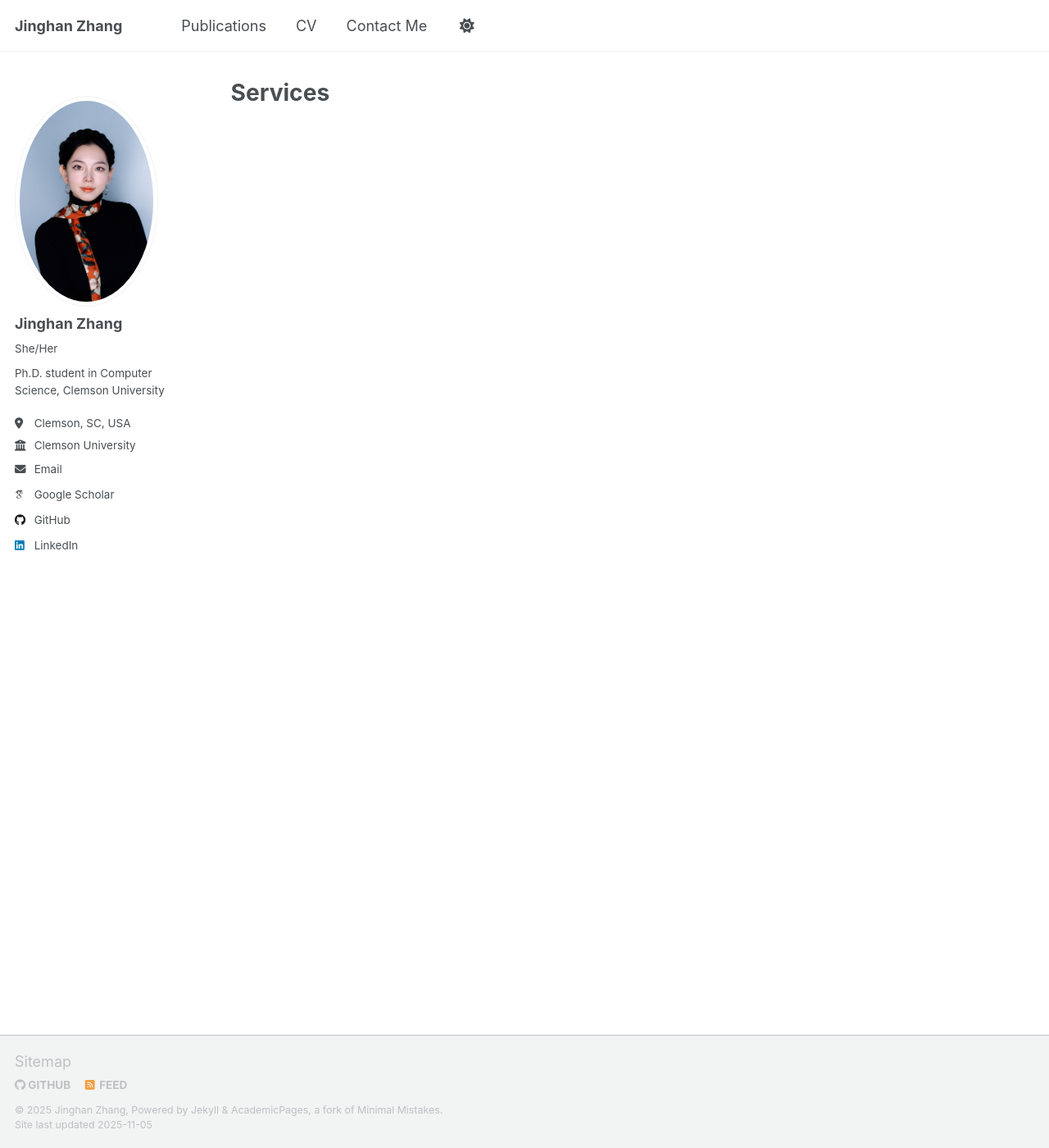
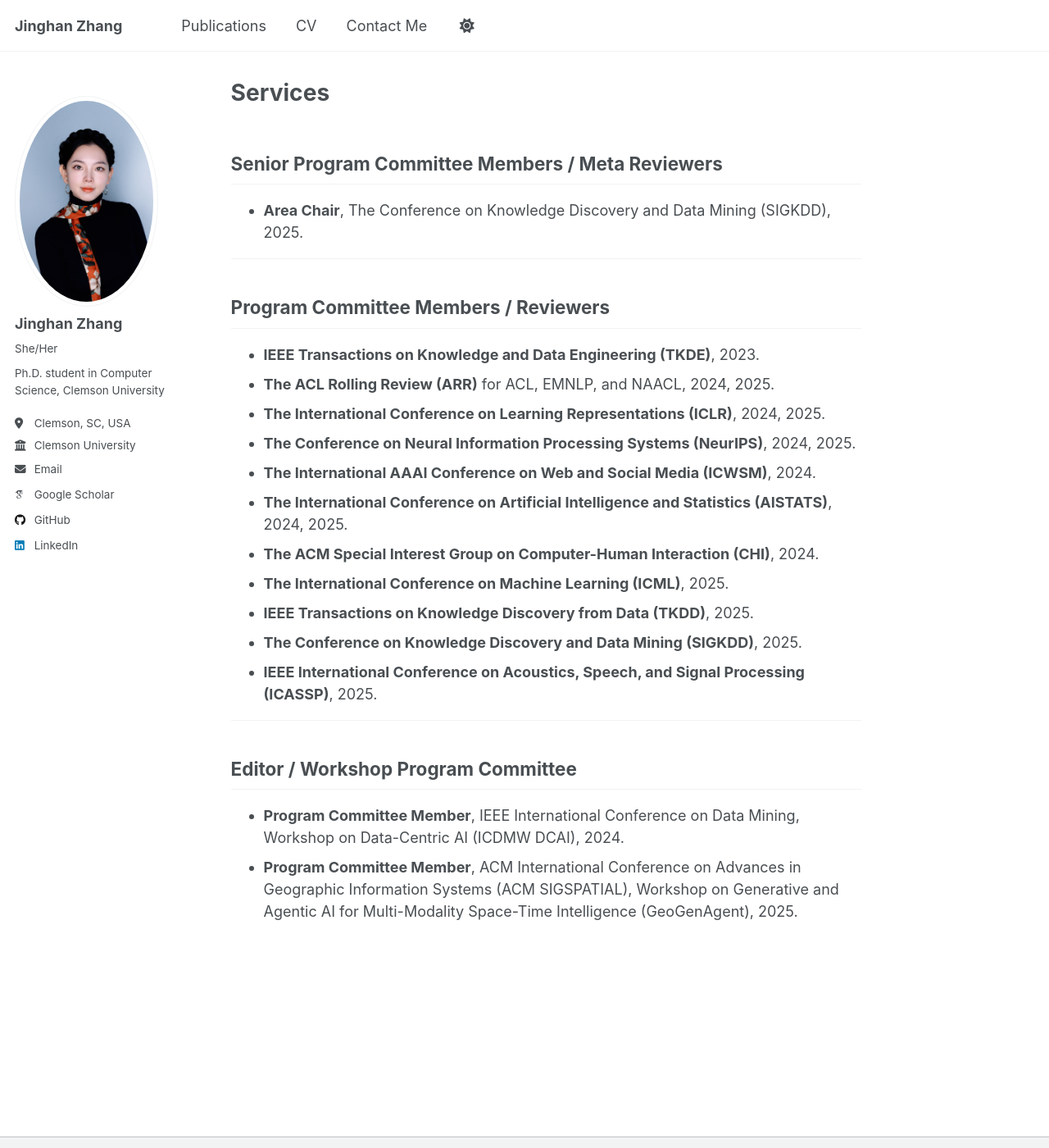
Before and after one commit to jinghanzhang1998/jinghanzhang1998.github.io, a Jekyll site: the page built from _pages/services.md, in a window 1280 px wide and 1400 px high. Shown: the whole window at 82% size. Built offline with Jekyll 4.4.1, drawn with Linux system fonts in a browser that asks for light colours; some web fonts are replaced; a script that is not in the unit is left out.

Commit message:
Update services.md with program committee details
Added details about program committee members and reviewers for various conferences and journals.

```diff
--- a/_pages/services.md
+++ b/_pages/services.md
@@ -5,3 +5,30 @@ layout: single
 author_profile: true
 toc: true
 ---
+
+## Senior Program Committee Members / Meta Reviewers
+
+- **Area Chair**, The Conference on Knowledge Discovery and Data Mining (SIGKDD), 2025.
+
+---
+
+## Program Committee Members / Reviewers
+
+- **IEEE Transactions on Knowledge and Data Engineering (TKDE)**, 2023.
+- **The ACL Rolling Review (ARR)** for ACL, EMNLP, and NAACL, 2024, 2025.
+- **The International Conference on Learning Representations (ICLR)**, 2024, 2025.
+- **The Conference on Neural Information Processing Systems (NeurIPS)**, 2024, 2025.
+- **The International AAAI Conference on Web and Social Media (ICWSM)**, 2024.
+- **The International Conference on Artificial Intelligence and Statistics (AISTATS)**, 2024, 2025.
+- **The ACM Special Interest Group on Computer-Human Interaction (CHI)**, 2024.
+- **The International Conference on Machine Learning (ICML)**, 2025.
+- **IEEE Transactions on Knowledge Discovery from Data (TKDD)**, 2025.
+- **The Conference on Knowledge Discovery and Data Mining (SIGKDD)**, 2025.
+- **IEEE International Conference on Acoustics, Speech, and Signal Processing (ICASSP)**, 2025.
+
+---
+
+## Editor / Workshop Program Committee
+
+- **Program Committee Member**, IEEE International Conference on Data Mining, Workshop on Data-Centric AI (ICDMW DCAI), 2024.
+- **Program Committee Member**, ACM International Conference on Advances in Geographic Information Systems (ACM SIGSPATIAL), Workshop on Generative and Agentic AI for Multi-Modality Space-Time Intelligence (GeoGenAgent), 2025.
```
